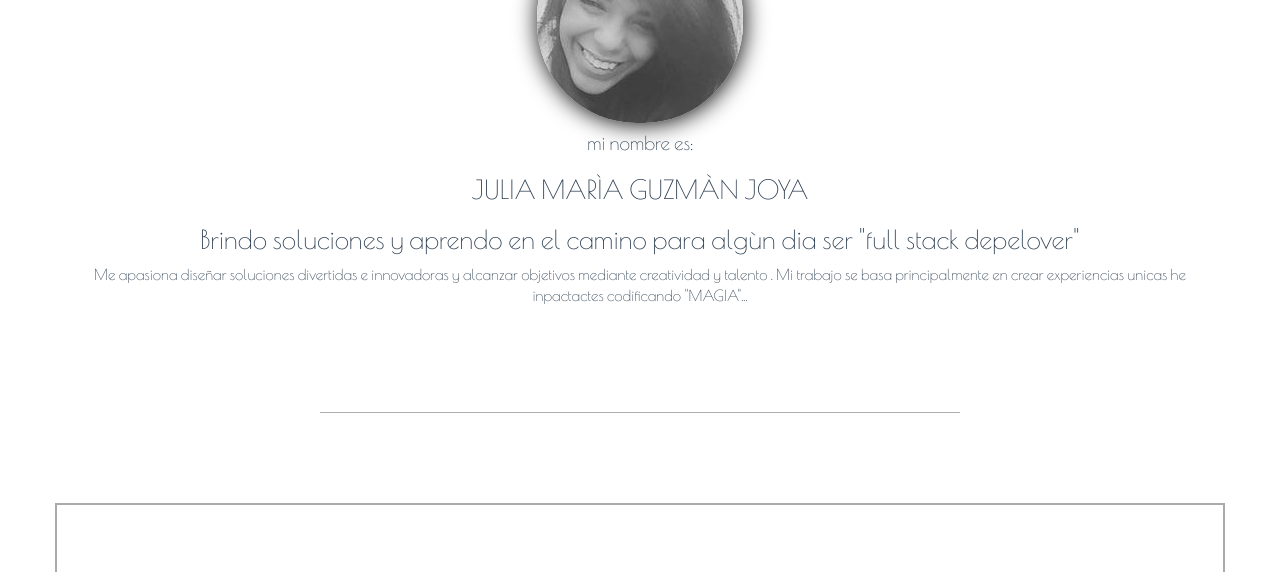
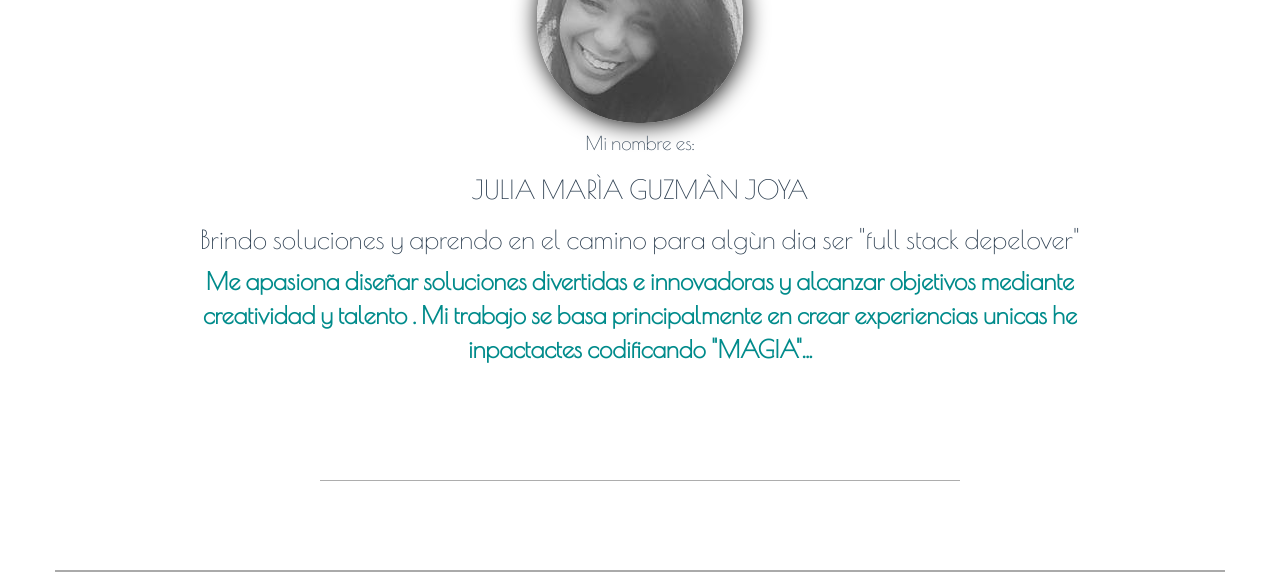
Before and after one commit to juliamary/free-portfolio, a plain HTML site: page index.html in a window 1280 px wide. Shown: the part 1080-1652 px from the top of the page. Drawn offline with nearby package versions, Linux system fonts and the light colour scheme.

Commit message:
modificando colores

```diff
--- a/index.html
+++ b/index.html
@@ -6,7 +6,7 @@
   <link rel="stylesheet" type="text/css" href="style/bootstrap.min.css">
 	<link rel="stylesheet" href="style/index_style.css">
 	<link href='https://fonts.googleapis.com/css?family=Poiret+One' rel='stylesheet' type='text/css'>
-<link rel="stylesheet" href="http://cdnjs.cloudflare.com/ajax/libs/font-awesome/4.4.0/css/font-awesome.min.css">
+  <link rel="stylesheet" href="http://cdnjs.cloudflare.com/ajax/libs/font-awesome/4.4.0/css/font-awesome.min.css">
   <link href="font-awesome/css/font-awesome.min.css" rel="stylesheet" type="text/css">
 	<script src="https://ajax.googleapis.com/ajax/libs/jquery/2.1.3/jquery.min.js"></script>
 	<script src='js/script.js'></script>
@@ -43,7 +43,7 @@
       <div class="col-sm-12 text-center">
         <h1>¡HOLA!</h1>
           <img class="img-portafolio" src="pictures/portfolio-julia.jpg">
-            <h4>mi nombre es:</h4>
+            <h4>Mi nombre es:</h4>
               <h3>JULIA MARÌA GUZMÀN JOYA</h3>
               <h3>Brindo soluciones y aprendo en el camino para algùn dia ser "full stack depelover"</h3>
           <p  class="parrafo">Me apasiona diseñar soluciones divertidas e innovadoras y alcanzar objetivos mediante creatividad y talento . Mi trabajo se basa principalmente en crear experiencias unicas he inpactactes codificando "MAGIA"...</p>
@@ -125,7 +125,7 @@
 
 <footer>
 <div class="container">
-  <div class="col-lg-2"><img src="pictures/energy24.png" width="100%"></div>
+  <div class="col-lg-2"><img src="pictures/logo-gana.png" width="100%"></div>
     <div class="col-lg-10 text-right">
   	   <p>contactos:.juliamariaguzmanjoya@hotmail.com</p>
   	   <p>maju.guzmanjoya@gmail.com</p>
--- a/style/index_style.css
+++ b/style/index_style.css
@@ -124,7 +124,10 @@ img#logo{
 }
 
 .parrafo{
-	margin:3px;
+	padding: 0 90px;
+    font-size: x-large;
+    font-weight: 600;
+    color: darkcyan;
 }
 .mensajes{
 
```
